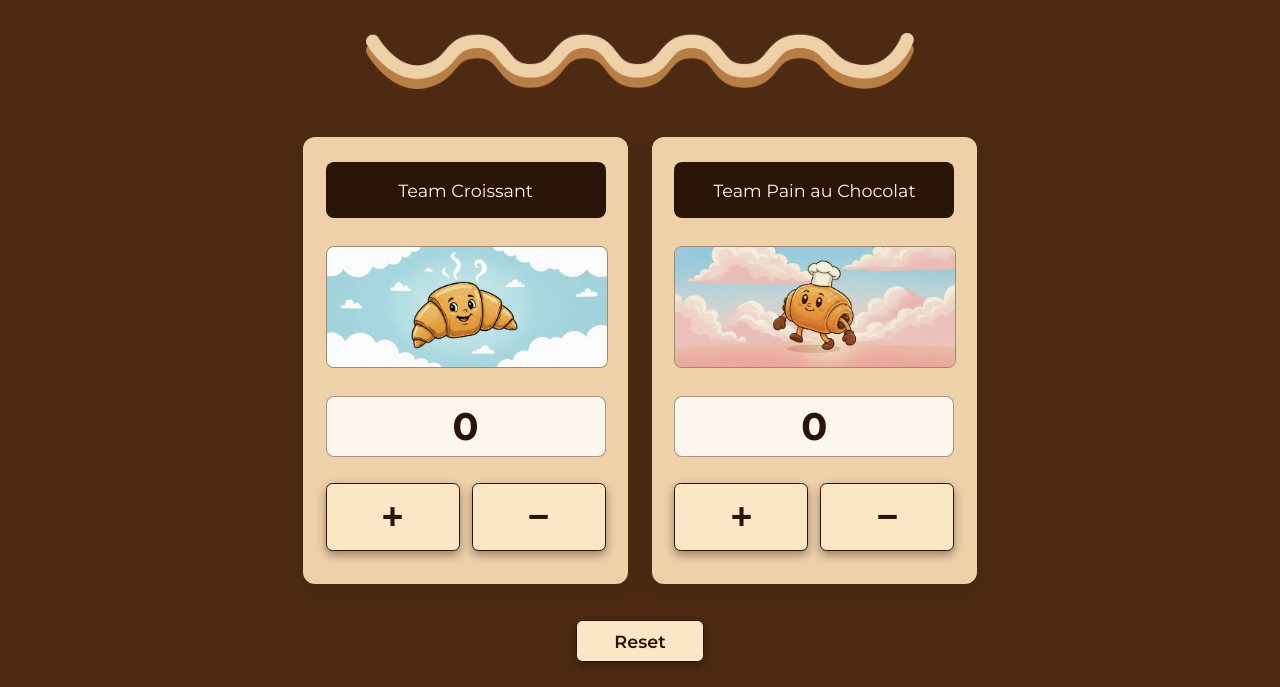
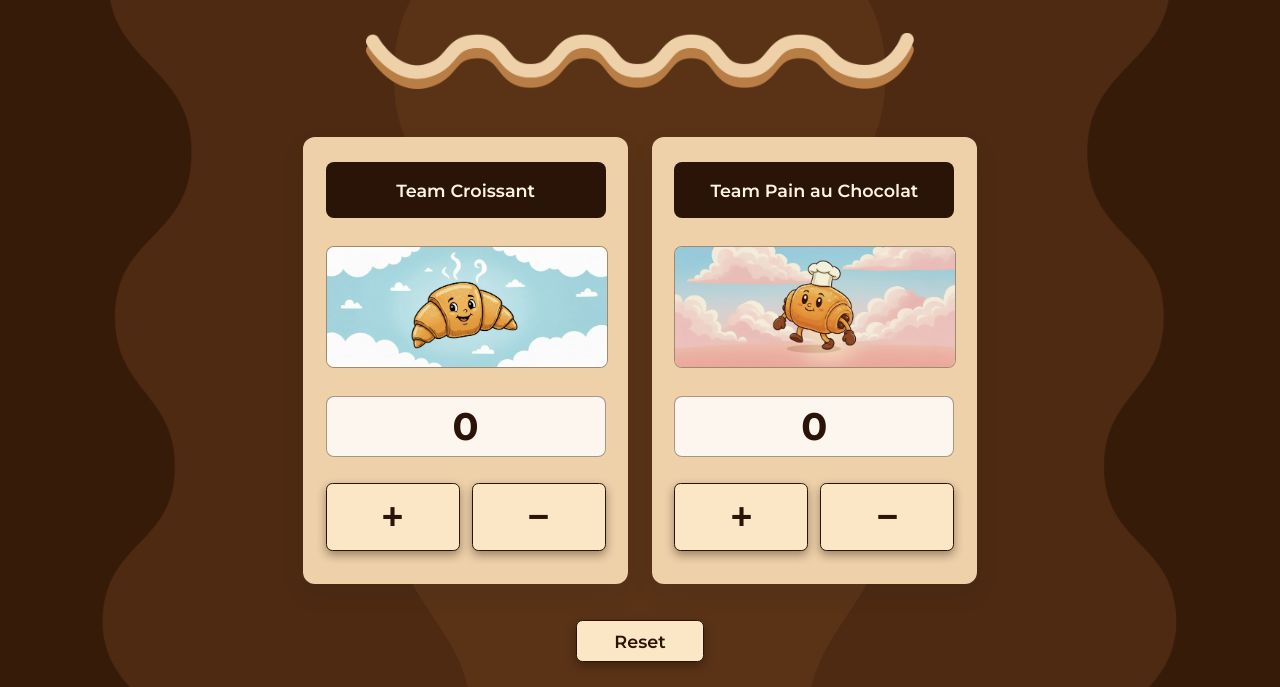
Before and after one commit to SassyLizard/Score-Keeper, a plain HTML site: page index.html in a window 1280 px wide. Shown: the part 135-822 px from the top of the page. Drawn offline with Linux system fonts and the light colour scheme; a web font is replaced by a local one.

Commit message:
background updated, typefont adjusted

```diff
--- a/design-tokens.css
+++ b/design-tokens.css
@@ -72,7 +72,7 @@
   --font-size-body: 1.1rem;
   --font-size-score: 2.4rem;
   --font-size-button: 2.3rem;
-  --font-weight-heading: 500;
+  --font-weight-heading: 600;
   --font-weight-score: 700;
   --font-weight-button: 600;
 
```
Also changed, not shown: Images/score-keeper-background.png (added).
